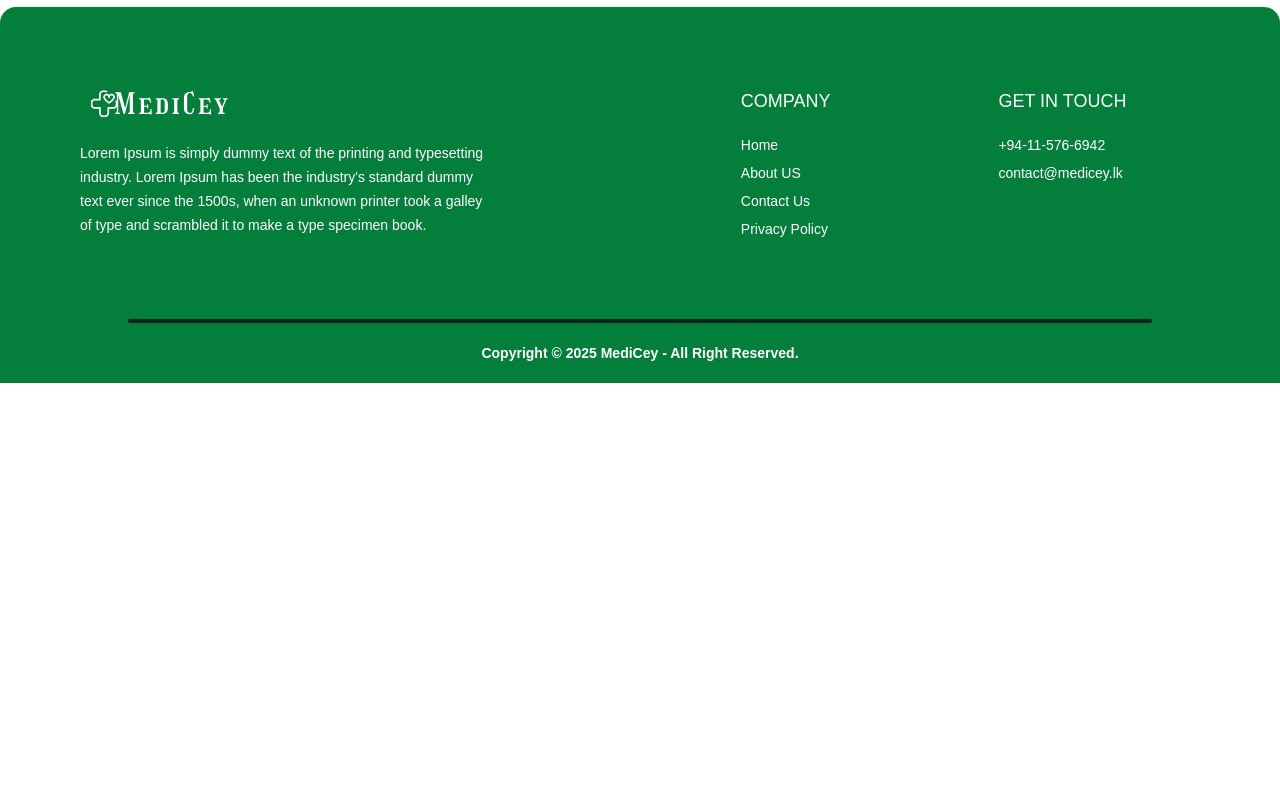
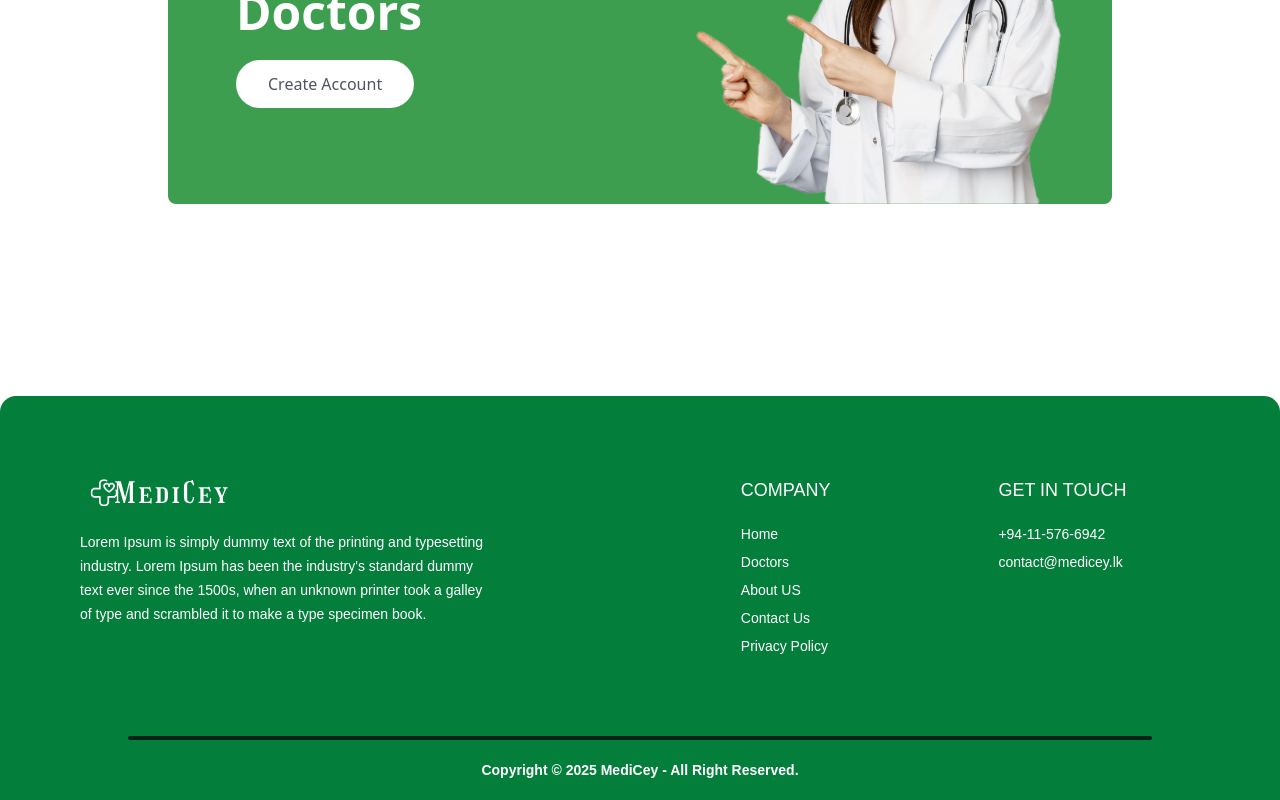
Before and after one commit to raslanrizvi/doctor-booking-mern, a React (Vite) app in the folder frontend/: page / in a window 1280 px wide. Shown: the part 2698-3498 px from the top of the page. Before the commit the page ends 3081 px from the top, so only its background shows below. Built offline with nearby package versions, Linux system fonts and the light colour scheme.

Commit message:
Fixes Completed FrontEnd

```diff
--- a/frontend/src/components/Footer.jsx
+++ b/frontend/src/components/Footer.jsx
@@ -1,5 +1,6 @@
 import React from "react"
 import { assets } from "../assets/assets"
+import { NavLink } from "react-router-dom"
 
 const Footer = () => {
   return (
@@ -25,10 +26,32 @@
         <div>
           <p className='text-lg font-heading font-medium mb-5'>COMPANY</p>
           <ul className='flex flex-col gap-2'>
-            <li>Home</li>
-            <li>About US</li>
-            <li>Contact Us</li>
-            <li>Privacy Policy</li>
+            <li>
+              <NavLink to={"/"} onClick={() => scrollTo(0, 0)}>
+                Home
+              </NavLink>
+            </li>
+            <li>
+              <NavLink to={"/doctors"} onClick={() => scrollTo(0, 0)}>
+                Doctors
+              </NavLink>
+            </li>
+            <li>
+              <NavLink to={"/about"} onClick={() => scrollTo(0, 0)}>
+                About US
+              </NavLink>
+            </li>
+            <li>
+              <NavLink to={"/contact"} onClick={() => scrollTo(0, 0)}>
+                Contact
+              </NavLink>{" "}
+              Us
+            </li>
+            <li>
+              <NavLink to={"/"} onClick={() => scrollTo(0, 0)}>
+                Privacy Policy
+              </NavLink>
+            </li>
           </ul>
         </div>
 
@@ -36,8 +59,12 @@
         <div className='text-wrap'>
           <p className='text-lg font-heading font-medium mb-5'>GET IN TOUCH</p>
           <ul className='flex flex-col gap-2'>
-            <li>+94-11-576-6942</li>
-            <li>contact@medicey.lk</li>
+            <li>
+              <a href='tel:+94115766942'>+94-11-576-6942</a>
+            </li>
+            <li>
+              <a href='mailto:contact@medicey.lk'>contact@medicey.lk</a>
+            </li>
           </ul>
         </div>
       </div>
--- a/frontend/src/components/Navbar.jsx
+++ b/frontend/src/components/Navbar.jsx
@@ -9,7 +9,7 @@
   const [token, setToken] = useState(true)
 
   return (
-    <div className='flex bg-navFot items-center justify-between text-sm px-14 py-4 mb-5 border-b border-b-gray-400 rounded-b-[16px]'>
+    <div className='flex bg-navFot items-center justify-between text-sm px-2 md:px-14 py-4 mb-5 border-b border-b-gray-400 rounded-b-[16px]'>
       <img
         onClick={() => navigate("/")}
         className='w-44 cursor-pointer'
@@ -71,6 +71,42 @@
             Create Account
           </button>
         )}
+        <img
+          onClick={() => setShowMenu(true)}
+          className='w-6 md:hidden'
+          src={assets.menu_icon}
+          alt=''
+        />
+        {/* ---------- Mobile Menu ---------- */}
+        <div
+          className={`${
+            showMenu ? "fixed w-full" : "h-0 w-0"
+          } md:hidden right-0 top-0 bottom-0 z-20 overflow-hidden bg-white transition-all`}
+        >
+          <div className='flex items-center justify-between px-5 py-6'>
+            <img className='w-36' src={assets.logo} alt='' />
+            <img
+              className='w-7'
+              onClick={() => setShowMenu(false)}
+              src={assets.cross_icon}
+              alt=''
+            />
+          </div>
+          <ul className='flex flex-col items-center gap-2 mt-5 px-5 text-lg font-medium'>
+            <NavLink onClick={() => setShowMenu(false)} to={"/"}>
+              <p className='px-4 py-2 rounded inline-block'>Home</p>
+            </NavLink>
+            <NavLink onClick={() => setShowMenu(false)} to={"/doctors"}>
+              <p className='px-4 py-2 rounded inline-block'>All Doctors</p>
+            </NavLink>
+            <NavLink onClick={() => setShowMenu(false)} to={"/about"}>
+              <p className='px-4 py-2 rounded inline-block'>About</p>
+            </NavLink>
+            <NavLink onClick={() => setShowMenu(false)} to={"/contact"}>
+              <p className='px-4 py-2 rounded inline-block'>Contact</p>
+            </NavLink>
+          </ul>
+        </div>
       </div>
     </div>
   )
--- a/frontend/src/components/TopDoctors.jsx
+++ b/frontend/src/components/TopDoctors.jsx
@@ -17,7 +17,7 @@
         Simply browse through our extensive list of trusted doctors.
       </p>
 
-      <div className='grid grid-cols-5 gap-4 pt-5 gap-y-6 px-3 sm:px-0'>
+      <div className='w-full grid grid-cols-auto gap-4 pt-5 gap-y-6 px-3 sm:px-0'>
         {doctors.slice(0, 10).map((item, index) => (
           <div
             onClick={() => {
--- a/frontend/src/index.css
+++ b/frontend/src/index.css
@@ -2,6 +2,7 @@
 @tailwind components;
 @tailwind utilities;
 @import url("https://fonts.googleapis.com/css2?family=Nunito:ital,wght@0,200..1000;1,200..1000&family=Roboto+Condensed:ital,wght@0,100..900;1,100..900&family=Rubik:ital,wght@0,300..900;1,300..900&family=Ultra&display=swap");
+
 .active hr {
   @apply block;
 }
@@ -9,3 +10,9 @@
 ::-webkit-scrollbar {
   @apply hidden;
 }
+
+@media (max-width: 740px) {
+  .active p {
+    @apply text-white bg-primary;
+  }
+}
--- a/frontend/src/pages/About.jsx
+++ b/frontend/src/pages/About.jsx
@@ -49,7 +49,7 @@
         </p>
       </div>
       <div className='flex flex-col md:flex-row mb-20'>
-        <div className='text-[#047e3b] border px-10 md:px-16 py-8 sm:py-16 flex flex-col gap-5 text-[15px] rounded-l-xl group hover:bg-primary transition-all duration-300 hover:text-white'>
+        <div className='text-[#047e3b] border px-10 md:px-16 py-8 sm:py-16 flex flex-col gap-5 text-[15px] rounded-t-xl md:rounded-tr-none md:rounded-l-xl group hover:bg-primary transition-all duration-300 hover:text-white'>
           <b>Efficiency:</b>
           <p className='text-gray-600 group-hover:text-white'>
             Streamlined appointment scheduling that fits into your busy
@@ -63,7 +63,7 @@
             area.
           </p>
         </div>
-        <div className='text-[#047e3b] border px-10 md:px-16 py-8 sm:py-16 flex flex-col gap-5 text-[15px] rounded-r-xl group hover:bg-primary transition-all duration-300 hover:text-white'>
+        <div className='text-[#047e3b] border px-10 md:px-16 py-8 sm:py-16 flex flex-col gap-5 text-[15px] rounded-b-xl md:rounded-bl-none md:rounded-r-xl group hover:bg-primary transition-all duration-300 hover:text-white'>
           <b>Personalization:</b>
           <p className='text-gray-600 group-hover:text-white'>
             Tailored recommendations and reminders to help you stay on top of
--- a/frontend/src/pages/Appointment.jsx
+++ b/frontend/src/pages/Appointment.jsx
@@ -153,7 +153,7 @@
               ))}
           </div>
 
-          <div className='flex items-center gap-3 w-full overflow-x-scroll mt-4 p-2'>
+          <div className='flex items-center gap-3 w-full overflow-x-scroll mt-4'>
             {docSlots.length &&
               docSlots[slotIndex].map((item, index) => (
                 <p
--- a/frontend/src/pages/Doctors.jsx
+++ b/frontend/src/pages/Doctors.jsx
@@ -5,6 +5,7 @@
 const Doctors = () => {
   const { speciality } = useParams()
   const [filterDoc, setFitlerDoc] = useState([])
+  const [showFilter, setShowFilter] = useState(false)
   const navigate = useNavigate()
 
   const { doctors } = useContext(AppContext)
@@ -27,7 +28,19 @@
         Browse through the doctors specialist.
       </p>
       <div className='flex flex-col sm:flex-row items-start gap-5 mt-5'>
-        <div className='flex flex-col gap-4 text-sm yext-gray-600'>
+        <button
+          className={`py-1 px-3 border-2 border-navFot rounded-lg text-sm font-medium transition-all sm:hidden ${
+            showFilter ? "bg-navFot text-white shadow-md" : ""
+          }`}
+          onClick={() => setShowFilter((prev) => !prev)}
+        >
+          Show Filters
+        </button>
+        <div
+          className={`flex-col gap-4 text-sm yext-gray-600 ${
+            showFilter ? "flex" : "hidden sm:flex"
+          }`}
+        >
           <p
             onClick={() =>
               speciality === "General Physician"
```
